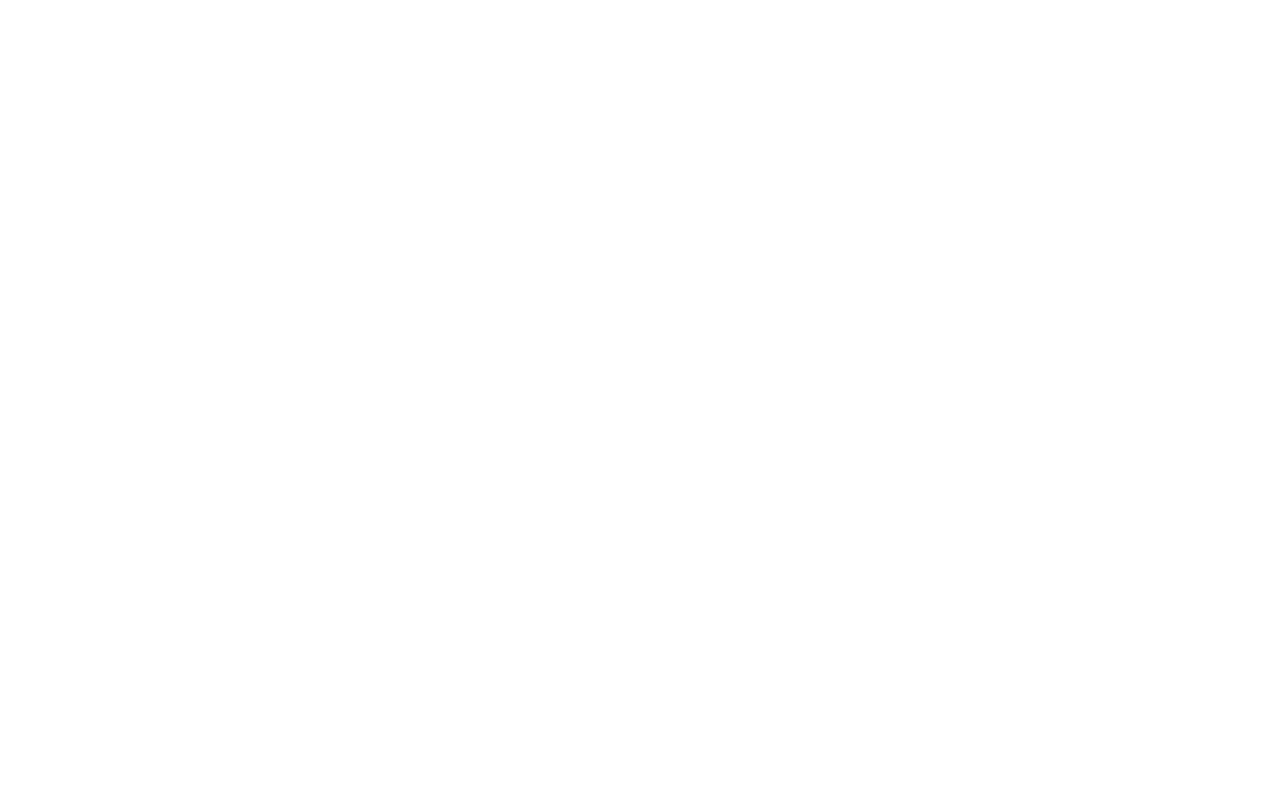
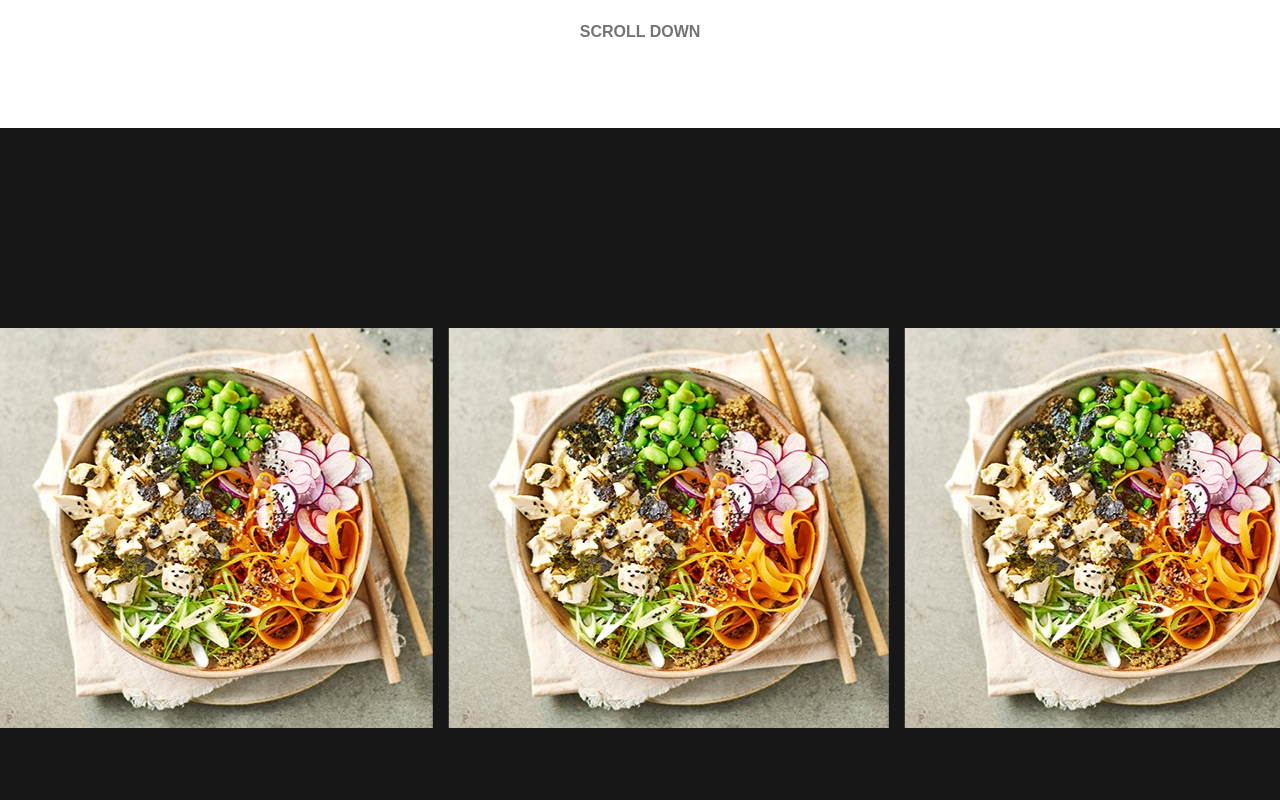
Before and after one commit to EricS-200/Restaurant-Website-TSA2024, a Next.js app: page / in a window 1280 px wide. Shown: the part 320-1120 px from the top of the page. Before the commit the page ends 800 px from the top, so only its background shows below. Built offline with nearby package versions, Linux system fonts and the light colour scheme.

Commit message:
finished component, v1
still contains test code in main page
added dependencies

```diff
--- a/app/page.jsx
+++ b/app/page.jsx
@@ -1,5 +1,33 @@
+"use client";
+
 import Image from "next/image";
+import HorizontalScroll from "@/components/HorizontalScroll";
+import food from "@/public/placeholders/Vegetarian-Food-Bowl.jpg";
 
 export default function Home() {
-  return <div className=""></div>;
+  return (
+    <main className=" pt-64 pb-4">
+      <div className="flex h-48 items-center justify-center">
+        <span className="font-semibold uppercase text-neutral-500">
+          Scroll down
+        </span>
+      </div>
+      <HorizontalScroll>
+        <Image src={food} alt="" />
+        <Image src={food} alt="" />
+        <Image src={food} alt="" />
+        <Image src={food} alt="" />
+        <Image src={food} alt="" />
+        <Image src={food} alt="" />
+        <Image src={food} alt="" />
+        <Image src={food} alt="" />
+        <Image src={food} alt="" />
+      </HorizontalScroll>
+      <div className="flex h-48 items-center justify-center">
+        <span className="font-semibold uppercase text-neutral-500">
+          Scroll up
+        </span>
+      </div>
+    </main>
+  );
 }
--- a/components/HorizontalScroll.jsx
+++ b/components/HorizontalScroll.jsx
@@ -1,16 +1,55 @@
-import Image from "next/image";
-import
+import { motion, useTransform, useScroll } from "framer-motion";
+import { useRef, useState, useLayoutEffect } from "react";
+import { cn } from "@/utils/utils";
 
-const test_img_count = 5
+const test_img_count = 9;
 
-export default function HorizontalScroll() {
+export default function HorizontalScroll({
+  className = "", // className for outer container
+  innerClassName = "", // className for inner motion.div container
+  scrollTime = 3, // defines height and therefore how long it takes to scroll through (how many times 100vh)
+  offset = 50, // pixel value of when horizontal scroll stops from end of carousel
+  children,
+}) {
+  const component = useRef(null);
+  const innerDiv = useRef(null);
+  const [screenWidth, setScreenWidth] = useState(window.innerWidth);
+
+  const [width, setWidth] = useState(0);
+  const { scrollYProgress } = useScroll({
+    target: component,
+  });
+  console.log(scrollYProgress.current);
+
+  useLayoutEffect(() => {
+    if (innerDiv.current) {
+      setWidth(innerDiv.current.scrollWidth); // Measure total width
+    }
+  }, []);
+
+  const translateX = useTransform(
+    scrollYProgress,
+    [0, 1],
+    ["-0px", `-${width - screenWidth + offset}px`]
+  );
+
   return (
-    <div className="bg-blue-300 h-screen sticky top-0 flex items-center overflow-hidden">
-      {() => {for (let i=0; i<test_img_count; i++)
-        {
-        return <Image/>
-        }}
-      }
-    </div>
+    <section
+      ref={component}
+      className={cn(
+        `relative h-[${100 * scrollTime}vh] bg-neutral-900`,
+        className
+      )}
+    >
+      <div className="sticky top-0 flex h-screen items-center overflow-hidden w-fit">
+        <motion.div
+          ref={innerDiv}
+          style={{ translateX }}
+          className={cn("flex gap-4 ml-4", innerClassName)}
+        >
+          {children}
+        </motion.div>
+      </div>
+    </section>
   );
 }
--- a/package.json
+++ b/package.json
@@ -9,10 +9,12 @@
     "lint": "next lint"
   },
   "dependencies": {
+    "clsx": "^2.1.1",
     "motion": "^11.11.17",
     "next": "15.0.3",
     "react": "^18.3.1",
-    "react-dom": "^18.3.1"
+    "react-dom": "^18.3.1",
+    "tailwind-merge": "^2.5.5"
   },
   "devDependencies": {
     "eslint": "^8",
--- a/tailwind.config.js
+++ b/tailwind.config.js
@@ -1,5 +1,6 @@
 /** @type {import('tailwindcss').Config} */
 module.exports = {
+  mode: "jit",
   darkMode: "selector",
   content: [
     "./pages/**/*.{js,ts,jsx,tsx,mdx}",
--- /dev/null
+++ b/utils/utils.js
@@ -0,0 +1,6 @@
+import { clsx } from "clsx";
+import { twMerge } from "tailwind-merge";
+
+export function cn(...inputs) {
+  return twMerge(clsx(inputs));
+}
```
Also changed, not shown: 1 other file (tests, documents, lock files or other folders).
